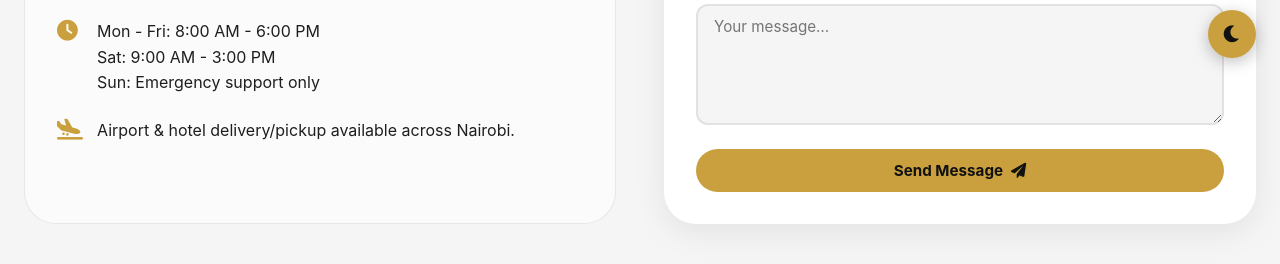
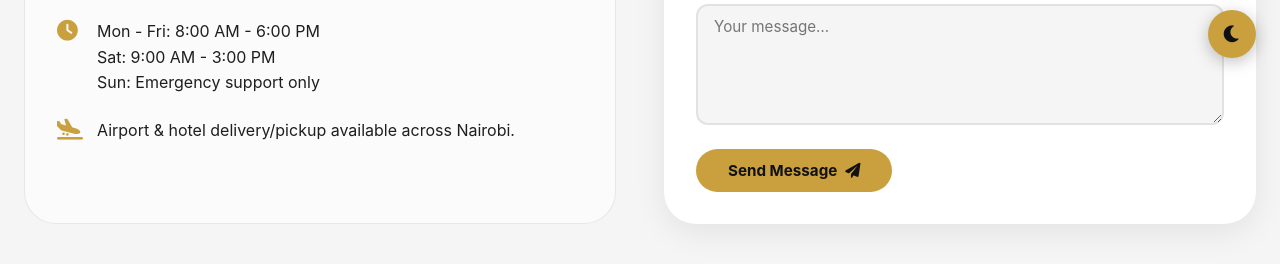
Before and after one commit to Kyle-00/Money-Carhire, a plain HTML site: page contact.html in a window 1280 px wide. Shown: the part 718-982 px from the top of the page. Drawn offline with Linux system fonts and the light colour scheme.

Commit message:
Enhance contact form: add margin to success button and adjust submit button styling

```diff
--- a/contact.html
+++ b/contact.html
@@ -91,6 +91,7 @@
             margin: 0 auto 1rem;
         }
         .contact-success .success-icon i { font-size: 1.8rem; color: #27ae60; }
+        .contact-success .btn-gold { margin-top: 1rem; display: inline-block; }
 
         .map-container {
             margin-top: 3rem;
@@ -192,7 +193,7 @@
                     <textarea name="message" id="contactMessage" rows="5" placeholder="Your message…"></textarea>
                     <span class="form-error-msg" id="errContactMsg">Message must be at least 10 characters.</span>
 
-                    <button type="submit" class="btn-gold" id="contactSubmitBtn" style="width:100%;">
+                    <button type="submit" class="btn-gold" id="contactSubmitBtn">
                         Send Message <i class="fas fa-paper-plane"></i>
                     </button>
                 </form>
```
